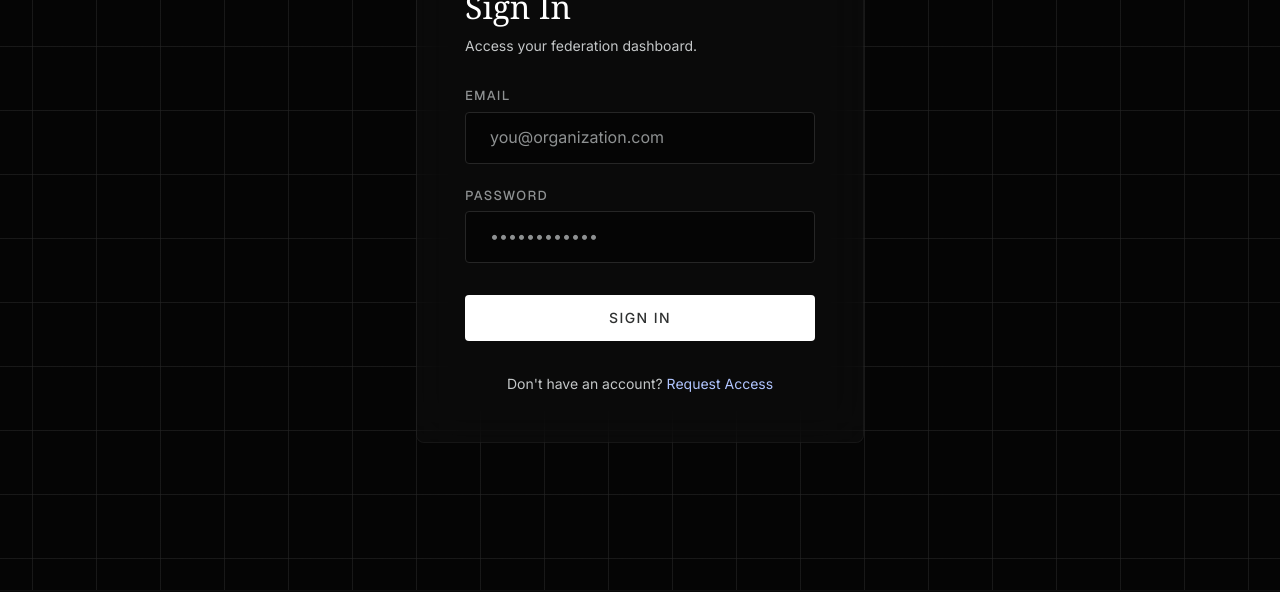
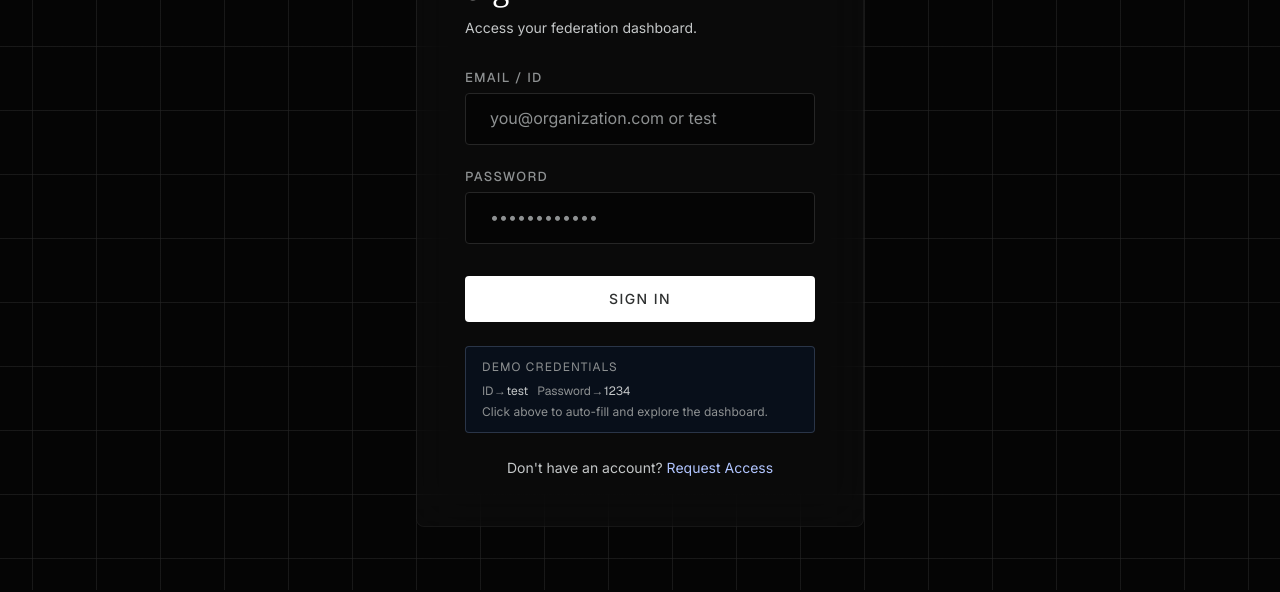
Before and after one commit to Blazearth/sangrah-ui, a Next.js app: page /sign-in in a window 1280 px wide. Shown: the part 210-802 px from the top of the page. Built offline with nearby package versions, Linux system fonts and the light colour scheme; no server answers.

Commit message:
feat: add demo credentials hint and test/1234 judge account on sign-in page

```diff
--- a/src/app/(public)/sign-in/page.tsx
+++ b/src/app/(public)/sign-in/page.tsx
@@ -46,14 +46,14 @@ export default function SignInPage() {
         <form onSubmit={handleSubmit} className="flex flex-col gap-6">
           <div className="flex flex-col gap-2">
             <label className="font-mono-ui text-code-label text-outline uppercase tracking-widest">
-              Email
+              Email / ID
             </label>
             <input
-              type="email"
+              type="text"
               value={email}
               onChange={(e) => setEmail(e.target.value)}
               className="sangrah-input"
-              placeholder="you@organization.com"
+              placeholder="you@organization.com or test"
               required
               autoComplete="email"
             />
@@ -108,8 +108,28 @@ export default function SignInPage() {
           </button>
         </form>
 
+        {/* Demo credentials */}
+        <div className="mt-6 rounded-lg border border-secondary/20 bg-secondary-container/10 px-4 py-3">
+          <p className="font-mono-ui text-xs text-outline uppercase tracking-widest mb-2">
+            Demo Credentials
+          </p>
+          <div className="flex flex-col gap-1">
+            <button
+              type="button"
+              onClick={() => { setEmail("test"); setPassword("1234"); }}
+              className="text-left font-mono-ui text-mono-ui text-on-surface-variant hover:text-secondary transition-colors"
+            >
+              <span className="text-outline">ID →</span> test &nbsp;&nbsp;
+              <span className="text-outline">Password →</span> 1234
+            </button>
+          </div>
+          <p className="font-body-base text-xs text-outline mt-1">
+            Click above to auto-fill and explore the dashboard.
+          </p>
+        </div>
+
         {/* Footer link */}
-        <div className="mt-8 text-center">
+        <div className="mt-6 text-center">
           <p className="font-body-base text-body-sm text-on-surface-variant">
             Don&apos;t have an account?{" "}
             <Link
```
Also changed, not shown: src/lib/auth.ts (+8 -1 lines).
